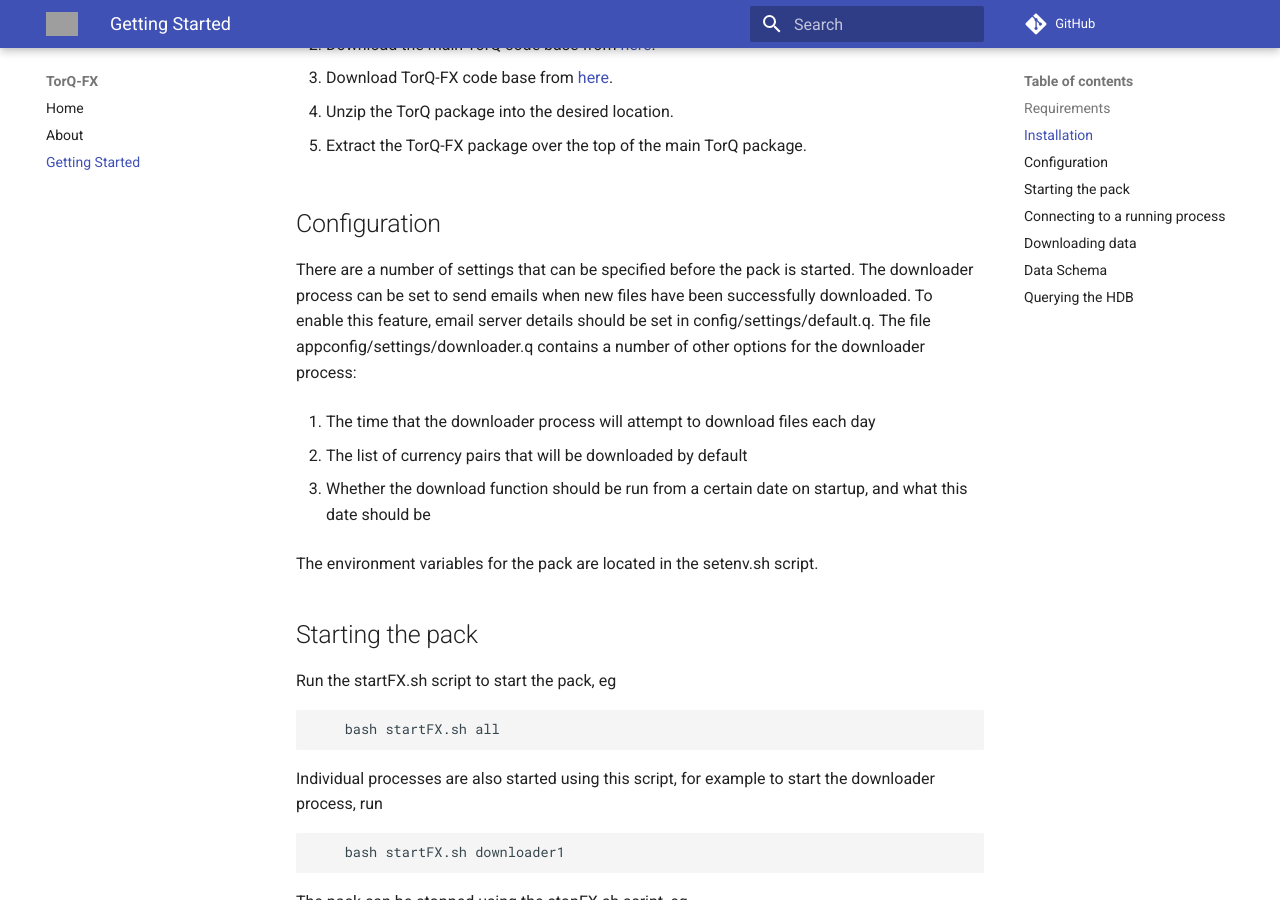
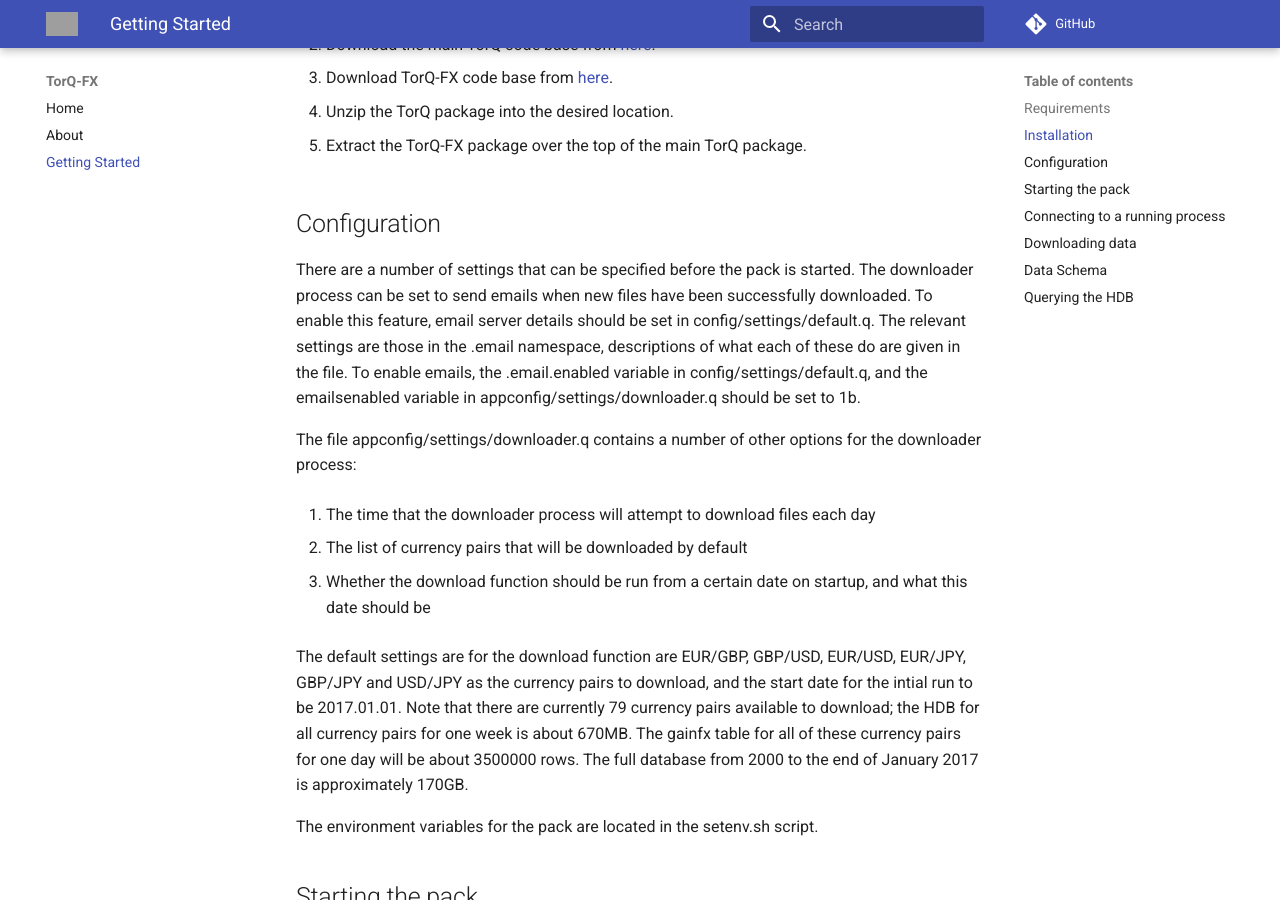
Before and after one commit to ouyangxin1981/TorQ-FX, an MkDocs documentation site: the page built from docs/Installation.md, in a window 1280 px wide and 900 px high, scrolled down 909 px. Built offline with MkDocs 1.6.1 and Material for MkDocs 9.7.7, drawn with Linux system fonts in a browser that asks for light colours; comment, search, counter and statistics services are not loaded; old or Windows-style settings are respelled for this version of MkDocs; some of the changed text lies outside the part shown; grey boxes are pictures that could not be loaded.

Commit message:
Updated documentation

```diff
--- a/docs/Installation.md
+++ b/docs/Installation.md
@@ -32,7 +32,8 @@
 ##Configuration
 
 There are a number of settings that can be specified before the pack is started.
-The downloader process can be set to send emails when new files have been successfully downloaded. To enable this feature, email server details should be set in config/settings/default.q.
+The downloader process can be set to send emails when new files have been successfully downloaded. To enable this feature, email server details should be set in config/settings/default.q. The relevant settings are those in the .email namespace, descriptions of what each of these do are given in the file. To enable emails, the .email.enabled variable in config/settings/default.q, and the emailsenabled variable in appconfig/settings/downloader.q should be set to 1b.
+
 The file appconfig/settings/downloader.q contains a number of other options for the downloader process:
 
 1. The time that the downloader process will attempt to download files each day
@@ -40,6 +41,9 @@
 2. The list of currency pairs that will be downloaded by default
 
 3. Whether the download function should be run from a certain date on startup, and what this date should be
+
+The default settings are for the download function are EUR/GBP, GBP/USD, EUR/USD, EUR/JPY, GBP/JPY and USD/JPY as the currency pairs to download, and the start date for the intial run to be 2017.01.01.
+Note that there are currently 79 currency pairs available to download; the HDB for all currency pairs for one week is about 670MB. The gainfx table for all of these currency pairs for one day will be about 3500000 rows.  The full database from 2000 to the end of January 2017 is approximately 170GB.
 
 The environment variables for the pack are located in the setenv.sh script.
 
```
Also changed, not shown: other parts of docs/Installation.md (+1 -1 lines).
